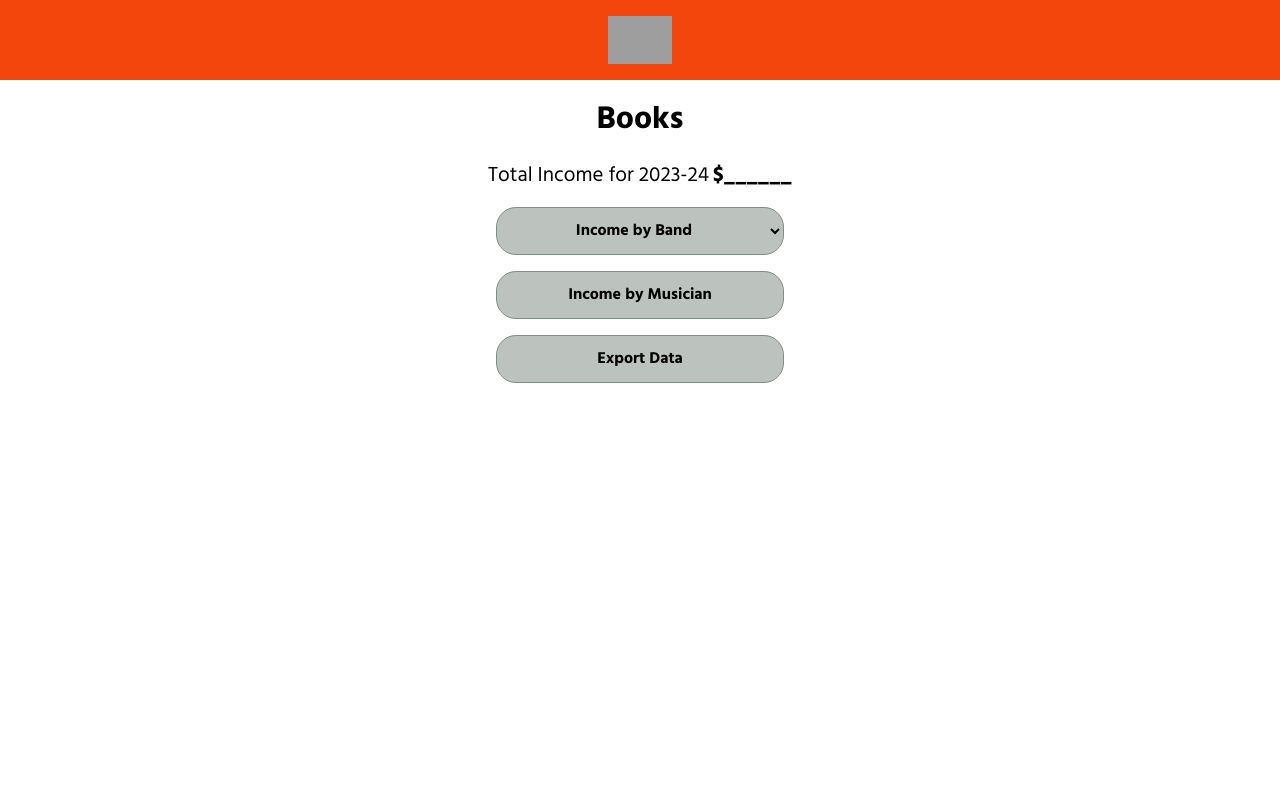
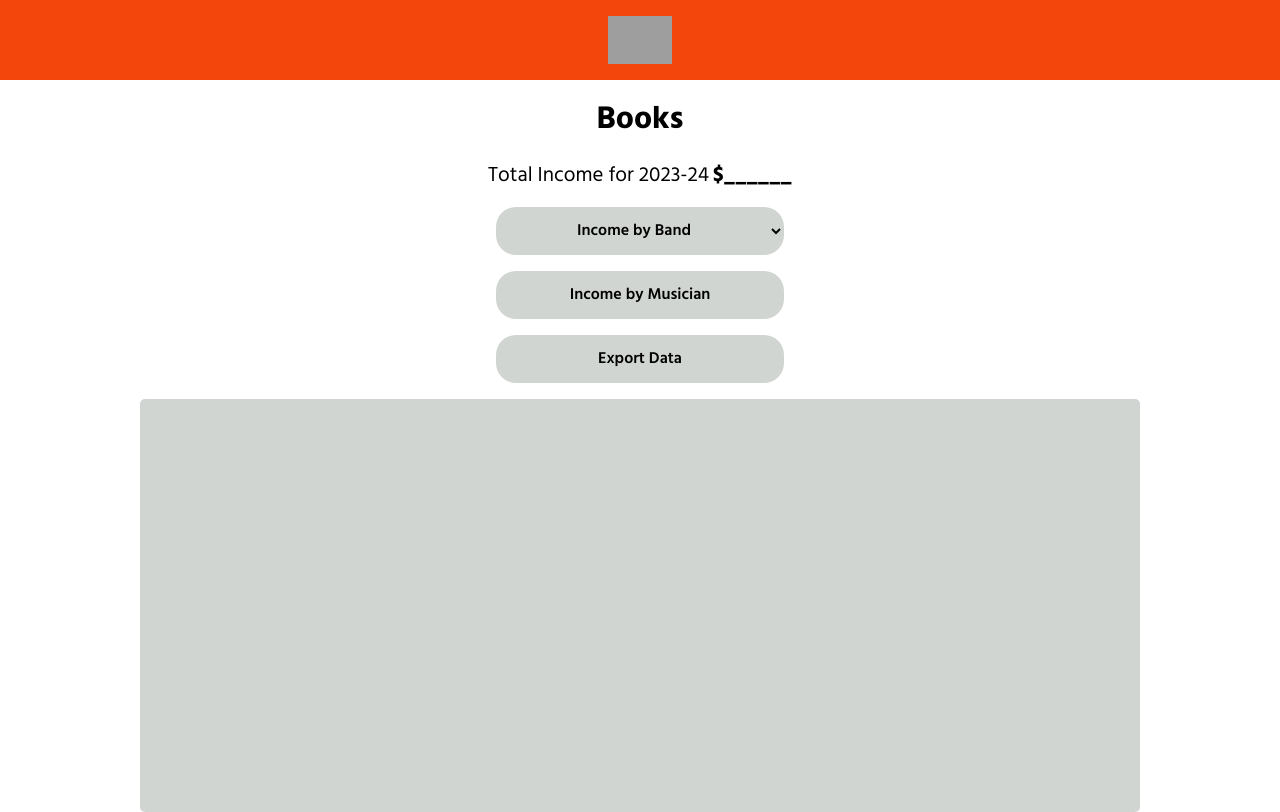
Before and after one commit to RickV85/gig-boss-interview, a React (Vite) app: page / in a window 1280 px wide. Built offline with nearby package versions, Linux system fonts and the light colour scheme; grey boxes are pictures that could not be loaded; the HTML template or start-up script is replaced by a standard one.

Commit message:
Create inital IncomeDisplay comp and style

```diff
--- a/src/App.css
+++ b/src/App.css
@@ -11,11 +11,10 @@ body {
 
 button,
 select {
-  border: 1px solid #808f85;
+  border: none;
   border-radius: 20px;
-  background-color: #808f8587;
+  background-color: #808f855f;
   color: #000;
-  font-weight: 700 !important;
   cursor: pointer;
 }
 
--- a/src/components/Books/Books.css
+++ b/src/components/Books/Books.css
@@ -1,4 +1,5 @@
 main {
+  height: 90vh;
   display: flex;
   flex-direction: column;
   align-items: center;
@@ -23,8 +24,25 @@ main {
 }
 
 .band-select, .books-btn {
+  font-weight: 600;
   width: 70%;
   max-width: 18rem;
   height: 3rem;
+  min-height: 3rem;
   text-align: center;
 }
+
+.income-display {
+  min-height: 50%;
+  width: 100%;
+  max-width: 1000px;
+  border: none;
+  border-radius: 5px;
+  background-color: #808f855f;
+}
+
+@media screen and (min-width: 769px) {
+  .income-display {
+    min-height: 60%;
+  }
+}
--- a/src/components/Books/Books.jsx
+++ b/src/components/Books/Books.jsx
@@ -1,4 +1,5 @@
 import BandSelect from "../BandSelect/BandSelect";
+import IncomeDisplay from "../IncomeDisplay/IncomeDisplay";
 import TotalIncome from "../TotalIncome/TotalIncome";
 import "./Books.css"
 
@@ -10,6 +11,7 @@ export default function Books() {
       <BandSelect />
       <button className="books-btn">Income by Musician</button>
       <button className="books-btn">Export Data</button>
+      <IncomeDisplay />
     </main>
   );
 }
--- /dev/null
+++ b/src/components/IncomeDisplay/IncomeDisplay.jsx
@@ -0,0 +1,7 @@
+export default function IncomeDisplay() {
+  return (
+    <section className="income-display">
+
+    </section>
+  )
+}
```
